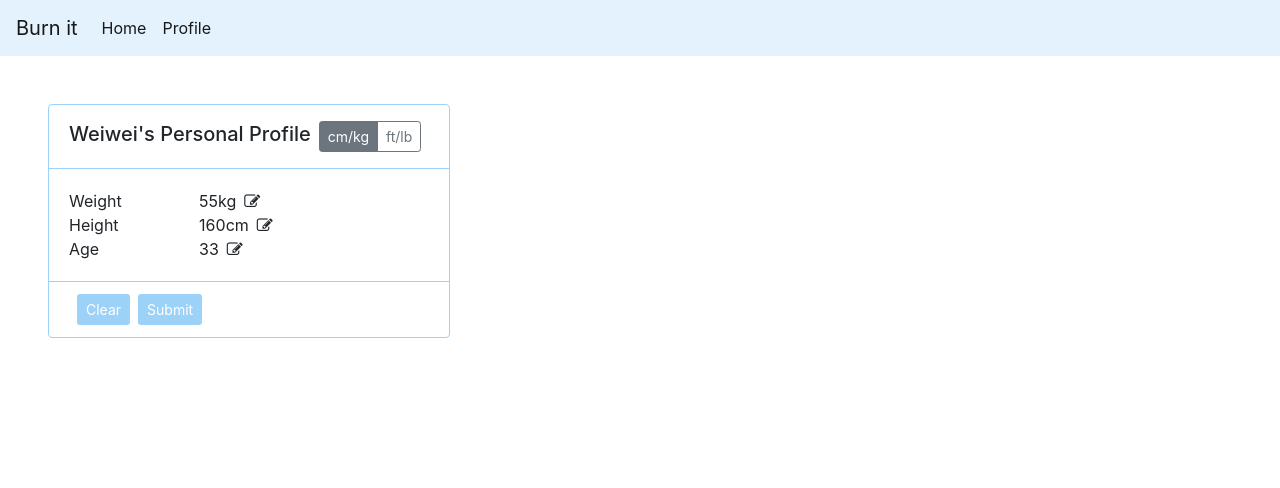
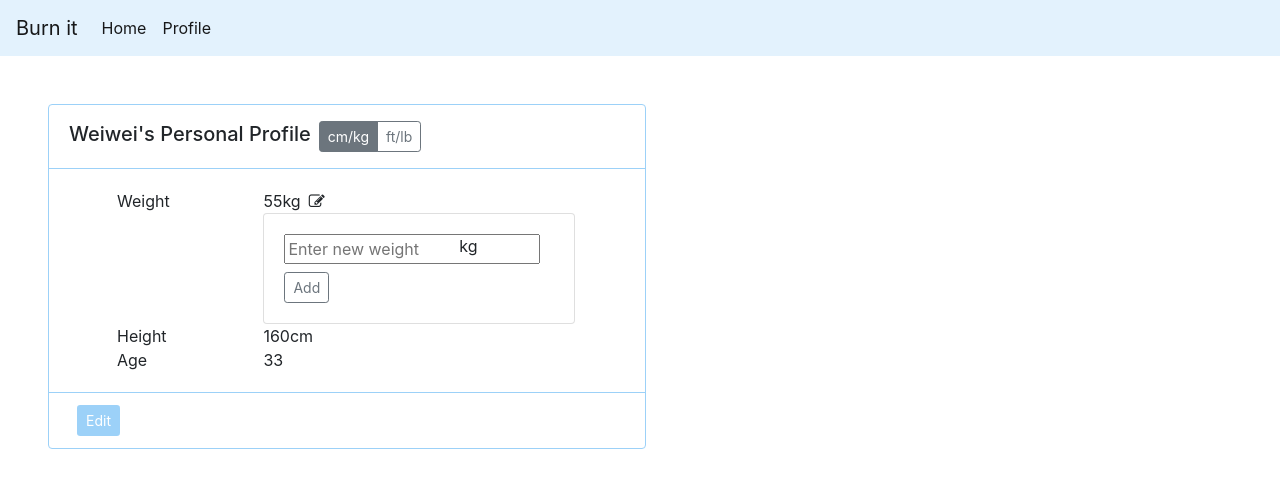
Before and after one commit to wwjin1986/burn, a React (Create React App) app: page /profile in a window 1280 px wide. Both pictures are taken after a click on the icon 252 px from the left and 201 px from the top of the page. Shown: the top 488 px of the page. Built offline with nearby package versions, Linux system fonts and the light colour scheme.

Commit message:
added add new weight

```diff
--- a/src/components/Health.jsx
+++ b/src/components/Health.jsx
@@ -4,11 +4,14 @@ class Health extends Component {
     height: 160,
     weight: 55,
     age: 33,
-    meter: "cm"
+    meter: "cm",
+    show: "collapse"
   };
   handleSelectMeter = event => {
     this.setState({ meter: event.target.name });
     console.log(this.state.meter);
+
+    //ft/lb -> cm/kg
     if (event.target.name === "cm")
       this.setState({
         weight: Math.round(this.state.weight * 0.45359237),
@@ -19,6 +22,13 @@ class Health extends Component {
         weight: Math.round(this.state.weight * 2.20462262185),
         height: Math.round(this.state.height * 0.0328084 * 100) / 100
       });
+  };
+  handleEdit = () => {
+    //collapse div to add new weight
+    this.setState({
+      show: this.state.show === "collapse" ? "collapse show" : "collapse"
+    });
+    console.log("edit");
   };
   render() {
     return (
@@ -73,41 +83,53 @@ class Health extends Component {
             </label>
           </div>
         </div>
-        <div className="card-body">
+        <div className="card-body container-fluid">
           <div className="row">
-            <div className="col-4">Weight</div>
+            <div className="col-3 ml-5">Weight</div>
             <div className="col-7">
               {this.state.weight}
               {this.state.meter === "cm" ? "kg" : "lb"}
+
               <i
                 className="fa fa-pencil-square-o ml-2"
                 aria-hidden="true"
                 style={{ cursor: "pointer" }}
+                onClick={this.handleEdit}
               />
+
+              <div className={this.state.show} id="collapseExample">
+                <div className="card card-body">
+                  <div className="row">
+                    <div className="col-7">
+                      <input
+                        type="number"
+                        placeholder="Enter new weight"
+                        className="mr-1 mb-2"
+                      />
+                    </div>
+                    <div className="col-3">
+                      {this.state.meter === "cm" ? "kg" : "lb"}
+                    </div>
+                    <div className="col-3 ">
+                      <button className="btn btn-sm btn-outline-secondary">
+                        Add
+                      </button>
+                    </div>
+                  </div>
+                </div>
+              </div>
             </div>
           </div>
           <div className="row">
-            <div className="col-4">Height</div>
+            <div className="col-3 ml-5">Height</div>
             <div className="col-7">
               {this.state.height}
               {this.state.meter === "cm" ? "cm" : "ft"}
-              <i
-                className="fa fa-pencil-square-o ml-2"
-                aria-hidden="true"
-                style={{ cursor: "pointer" }}
-              />
             </div>
           </div>
           <div className="row">
-            <div className="col-4">Age</div>
-            <div className="col-7">
-              {this.state.age}
-              <i
-                className="fa fa-pencil-square-o ml-2"
-                aria-hidden="true"
-                style={{ cursor: "pointer" }}
-              />
-            </div>
+            <div className="col-3 ml-5">Age</div>
+            <div className="col-7">{this.state.age}</div>
           </div>
         </div>
 
@@ -118,16 +140,11 @@ class Health extends Component {
           <div style={{ display: "inline-block" }} />
           <div style={{ display: "inline-block" }}>
             <button
+              type="button"
               className="btn btn-sm ml-2"
               style={{ backgroundColor: "#9cd1f8", color: "white" }}
             >
-              Clear
-            </button>
-            <button
-              className="btn btn-sm ml-2"
-              style={{ backgroundColor: "#9cd1f8", color: "white" }}
-            >
-              Submit
+              Edit
             </button>
           </div>
         </div>
```
